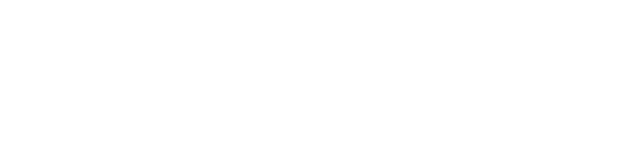
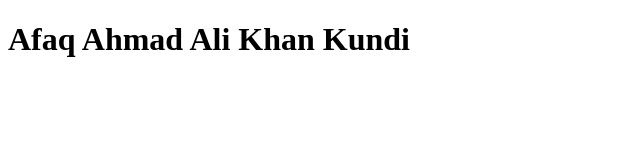
Before and after one commit to Afaq-Ahmad-eng/JS_from_beginner_to_pro_by_superSimpleDiv, a plain HTML site: page first_chapter/index.html in a window 1280 px wide. Shown: the whole page, without its empty margins (0-640 px from the left). Drawn offline with Linux system fonts and the light colour scheme.

Commit message:
We update index.html file to check our Task No 10 work or not

```diff
--- a/first_chapter/index.html
+++ b/first_chapter/index.html
@@ -6,6 +6,7 @@
     <title>JS BASICS</title>
 </head>
 <body>
+    <h1>Afaq Ahmad Ali Khan Kundi</h1>
     <script src="./alert.js"></script>
 </body>
 </html>
```
